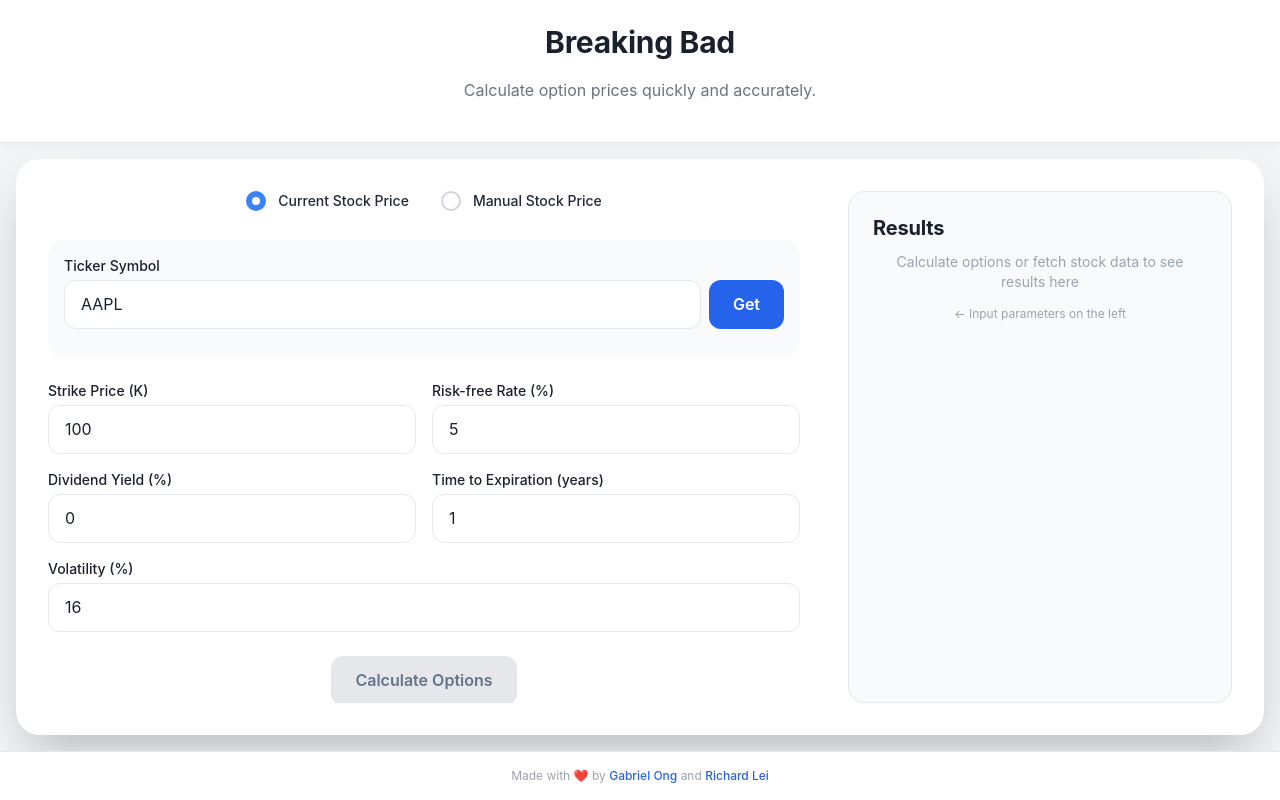
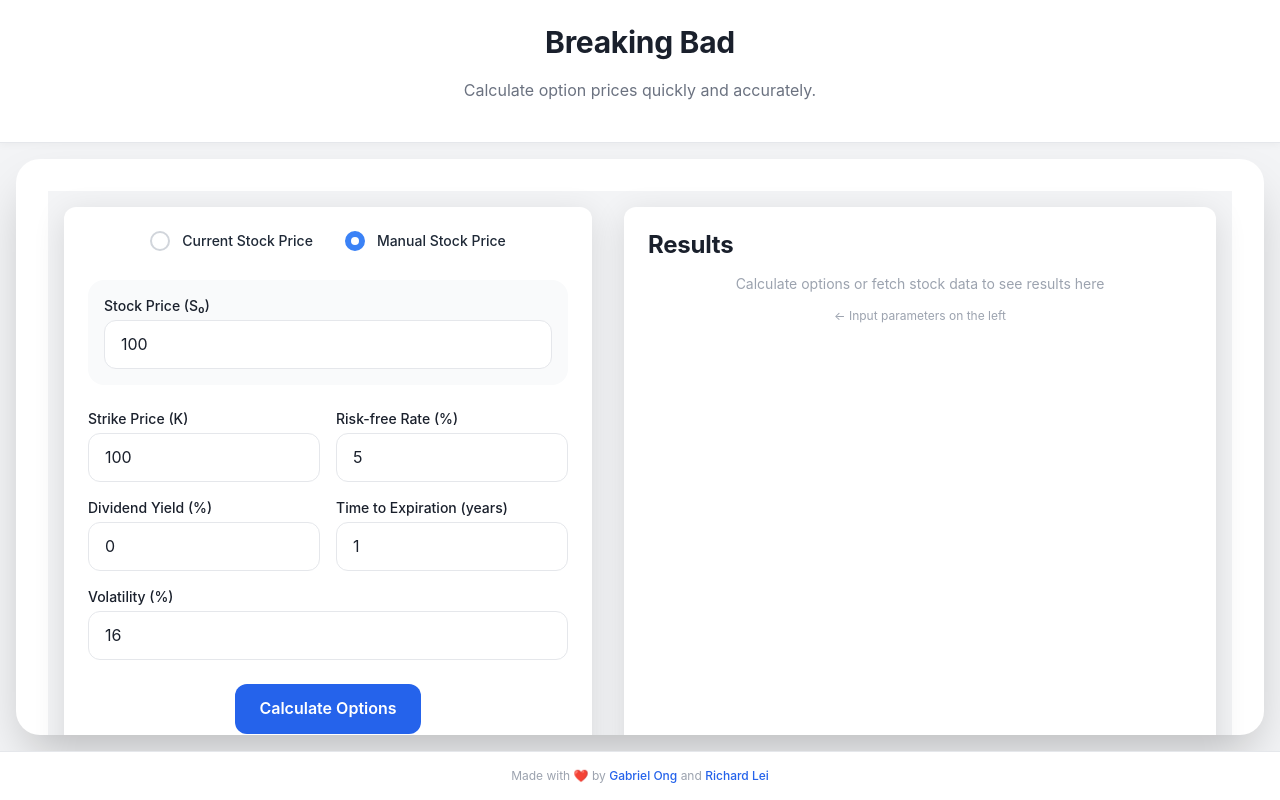
Before and after one commit to gongahkia/breaking-bad, a Next.js app in the folder src/breaking-bad/: page / in a window 1280 px wide. Built offline with nearby package versions, Linux system fonts and the light colour scheme.

Commit message:
feat(app): more fixes

```diff
--- a/src/breaking-bad/components/option-calculator.tsx
+++ b/src/breaking-bad/components/option-calculator.tsx
@@ -1,34 +1,34 @@
-"use client"
+"use client";
 
-import { useState, useEffect, useRef, useCallback } from "react"
-import { useForm } from "react-hook-form"
-import { motion } from "framer-motion"
-import { calculateOption } from "../app/actions/calculate"
-import StockTicker from "./StockTicker"
-import HeatMap from "./VolatilityHeatMap"
-import TradingRecommendations from "./TradingRecommendations"
-import { CalculationResult, FormData, OptionInputs, OptionRecommendation } from "./types"
+import { useState, useEffect, useRef, useCallback } from "react";
+import { useForm } from "react-hook-form";
+import { motion } from "framer-motion";
+import { calculateOption } from "../app/actions/calculate";
+import StockTicker from "./StockTicker";
+import HeatMap from "./VolatilityHeatMap";
+import TradingRecommendations from "./TradingRecommendations";
+import { CalculationResult, FormData, OptionInputs, OptionRecommendation } from "./types"; // Ensure OptionRecommendation is imported
 
 export default function OptionCalculator() {
-  const [volatilityPercent, setVolatilityPercent] = useState(16)
-  const [interestRatePercent, setInterestRatePercent] = useState(5)
-  const [isCalculating, setIsCalculating] = useState(false)
-  const [result, setResult] = useState<CalculationResult | null>(null)
-  const [error, setError] = useState<string | null>(null)
-  const [priceMode, setPriceMode] = useState<"auto" | "manual">("auto")
-  const [tickerInput, setTickerInput] = useState("AAPL")
-  const [submittedTicker, setSubmittedTicker] = useState("") // Holds the ticker for API call
-  const [autoPrice, setAutoPrice] = useState<number | null>(null) // Price fetched by StockTicker
-  const [manualPrice, setManualPrice] = useState("100") // Manually entered price
+  const [volatilityPercent, setVolatilityPercent] = useState(16);
+  const [interestRatePercent, setInterestRatePercent] = useState(5);
+  const [isCalculating, setIsCalculating] = useState(false);
+  const [result, setResult] = useState<CalculationResult | null>(null);
+  const [error, setError] = useState<string | null>(null);
+  const [priceMode, setPriceMode] = useState<"auto" | "manual">("manual"); // Default to manual as per previous steps
+  const [tickerInput, setTickerInput] = useState("AAPL");
+  const [submittedTicker, setSubmittedTicker] = useState(""); // Holds the ticker for API call
+  const [autoPrice, setAutoPrice] = useState<number | null>(null); // Price fetched by StockTicker
+  const [manualPrice, setManualPrice] = useState("100"); // Manually entered price
   const [formData, setFormData] = useState<FormData>({
     strikePrice: "100",
     dividendYield: "0",
-    timeToExpiration: "1"
-  })
+    timeToExpiration: "1",
+  });
 
-  const [heatMapGenerated, setHeatMapGenerated] = useState(false)
-  const [stockData, setStockData] = useState<any>(null) // Data from StockTicker
-  const [recommendations, setRecommendations] = useState<OptionRecommendation[] | null>(null);
+  const [heatMapGenerated, setHeatMapGenerated] = useState(false);
+  const [stockData, setStockData] = useState<any>(null); // Data from StockTicker
+  const [recommendations, setRecommendations] = useState<OptionRecommendation[] | null>(null); // State to store recommendations
 
   const {
     register,
@@ -44,27 +44,28 @@ export default function OptionCalculator() {
     },
   });
 
-  const resultsRef = useRef<HTMLDivElement>(null)
+  const resultsRef = useRef<HTMLDivElement>(null);
 
   const handleFormDataChange = (field: keyof FormData, value: string) => {
-    setFormData(prev => ({ ...prev, [field]: value }))
-  }
+    setFormData(prev => ({ ...prev, [field]: value }));
+  };
 
   const validateInputs = useCallback((): string | null => {
-    // Determine which stock price to validate based on mode
-    const currentStockPrice = priceMode === "auto" ? autoPrice : Number(manualPrice)
+    const currentStockPrice = priceMode === "auto" ? autoPrice : Number(manualPrice);
 
-    const strikePrice = Number(formData.strikePrice)
-    const timeToExpiration = Number(formData.timeToExpiration)
-    const dividendYield = Number(formData.dividendYield)
+    const strikePrice = Number(formData.strikePrice);
+    const timeToExpiration = Number(formData.timeToExpiration);
+    const dividendYield = Number(formData.dividendYield);
+    const currentVolatilityPercent = volatilityPercent; // Use state value directly
+    const currentInterestRatePercent = interestRatePercent; // Use state value directly
 
-    if (!currentStockPrice || currentStockPrice <= 0 || isNaN(currentStockPrice)) return "Stock price must be a positive number"
-    if (!strikePrice || strikePrice <= 0 || isNaN(strikePrice)) return "Strike price must be a positive number"
-    if (!timeToExpiration || timeToExpiration <= 0 || isNaN(timeToExpiration)) return "Time to expiration must be a positive number"
-    if (dividendYield < 0 || isNaN(dividendYield)) return "Dividend yield cannot be negative"
-    if (volatilityPercent <= 0 || isNaN(volatilityPercent)) return "Volatility must be a positive number"
-    if (interestRatePercent < 0 || isNaN(interestRatePercent)) return "Risk-free rate cannot be negative"
-    return null
+    if (!currentStockPrice || currentStockPrice <= 0 || isNaN(currentStockPrice)) return "Stock price must be a positive number.";
+    if (!strikePrice || strikePrice <= 0 || isNaN(strikePrice)) return "Strike price must be a positive number.";
+    if (!timeToExpiration || timeToExpiration <= 0 || isNaN(timeToExpiration)) return "Time to expiration must be a positive number.";
+    if (dividendYield < 0 || isNaN(dividendYield)) return "Dividend yield cannot be negative.";
+    if (currentVolatilityPercent <= 0 || isNaN(currentVolatilityPercent)) return "Volatility must be a positive number.";
+    if (currentInterestRatePercent < 0 || isNaN(currentInterestRatePercent)) return "Risk-free rate cannot be negative.";
+    return null;
   }, [priceMode, autoPrice, manualPrice, formData, volatilityPercent, interestRatePercent]);
 
 
@@ -73,10 +74,16 @@ export default function OptionCalculator() {
     if (validationError) {
       setError(validationError);
       setResult(null);
+      setHeatMapGenerated(false); // Clear heat map if validation fails
+      setRecommendations(null); // Clear recommendations if validation fails
       return;
     }
     setIsCalculating(true);
     setError(null);
+    setResult(null); // Clear previous results before new calculation
+    setHeatMapGenerated(false); // Reset heat map state on new calculation
+    setRecommendations(null); // Clear previous recommendations on new calculation
+
     try {
       const stockPrice = priceMode === "auto" ? (autoPrice || 0) : Number(manualPrice);
       const strikePrice = Number(formData.strikePrice);
@@ -85,11 +92,9 @@ export default function OptionCalculator() {
       const timeToExpiration = Number(formData.timeToExpiration);
       const volatility = volatilityPercent / 100;
 
-      const inputs = { stockPrice, strikePrice, interestRate, dividendYield, timeToExpiration, volatility };
+      const inputs: OptionInputs = { stockPrice, strikePrice, interestRate, dividendYield, timeToExpiration, volatility };
 
-      // --- ADD THIS CONSOLE.LOG ---
       console.log("Inputs being sent to calculateOption:", inputs);
-      // --- END ADDITION ---
 
       const calculationResult = await calculateOption(inputs);
       setResult(calculationResult);
@@ -108,35 +113,30 @@ export default function OptionCalculator() {
       setSubmittedTicker(""); // Clear submitted ticker when switching to manual mode
       setAutoPrice(null); // Clear auto price
       setStockData(null); // Clear stock data
-    } else {
-      // When switching to auto, ensure tickerInput is reset if needed or fetch immediately
-      // If you want to automatically fetch the default ticker on mode switch, uncomment:
-      // if (tickerInput.trim() && submittedTicker !== tickerInput.trim()) {
-      //   setSubmittedTicker(tickerInput.trim());
-      // }
     }
     // Always clear calculation results and recommendations when mode changes
     setResult(null);
     setHeatMapGenerated(false);
+    setRecommendations(null); // Clear recommendations when mode changes
     setError(null);
   }, [priceMode]); // Dependency on priceMode
 
   const handleTickerSubmit = () => {
     if (tickerInput.trim()) {
-      setSubmittedTicker(tickerInput.trim())
+      setSubmittedTicker(tickerInput.trim());
       setAutoPrice(null); // Clear previous auto price before new fetch
       setStockData(null); // Clear previous stock data before new fetch
       setError(null); // Clear any old errors
     }
-  }
+  };
 
   // canCalculate should consider the selected price mode and its corresponding price
   const canCalculate = priceMode === "manual"
     ? !isNaN(Number(manualPrice)) && Number(manualPrice) > 0 // Manual mode: manualPrice must be a valid positive number
-    : autoPrice !== null && autoPrice > 0; // Auto mode: autoPrice must be set and positive
+    : autoPrice !== null && autoPrice > 0 && submittedTicker !== ""; // Auto mode: autoPrice must be set and positive, and a ticker submitted
 
   const getOptionInputs = useCallback((): OptionInputs => {
-    const stockPrice = priceMode === "auto" ? (autoPrice || 0) : Number(manualPrice)
+    const stockPrice = priceMode === "auto" ? (autoPrice || 0) : Number(manualPrice);
     return {
       stockPrice,
       strikePrice: Number(formData.strikePrice),
@@ -144,14 +144,14 @@ export default function OptionCalculator() {
       dividendYield: Number(formData.dividendYield),
       timeToExpiration: Number(formData.timeToExpiration),
       volatility: volatilityPercent / 100,
-    }
+    };
   }, [priceMode, autoPrice, manualPrice, formData, interestRatePercent, volatilityPercent]);
 
   useEffect(() => {
     if (result && resultsRef.current) {
-      resultsRef.current.scrollTo({ top: 0, behavior: 'smooth' })
+      resultsRef.current.scrollTo({ top: 0, behavior: 'smooth' });
     }
-  }, [result])
+  }, [result]);
 
   const handlePriceUpdate = useCallback((price: number) => {
     setAutoPrice(price);
@@ -161,10 +161,15 @@ export default function OptionCalculator() {
     setStockData(data);
   }, []);
 
+  // New callback to receive recommendations from TradingRecommendations
+  const handleRecommendationsGenerated = useCallback((generatedRecs: OptionRecommendation[]) => {
+    setRecommendations(generatedRecs);
+  }, []);
+
   return (
-    <div className="flex h-full gap-8 overflow-hidden">
-      {/* Left Panel - Input Form */}
-      <div className="flex-1 overflow-y-auto pr-4 space-y-6">
+    <div className="flex flex-col lg:flex-row min-h-screen bg-gray-100 text-gray-800">
+      {/* Left Card - Input Form */}
+      <div className="lg:w-1/2 p-6 space-y-6 bg-white shadow-lg rounded-lg m-4">
         {/* Mode Toggle */}
         <div className="flex items-center justify-center gap-8">
           {[
@@ -327,7 +332,7 @@ export default function OptionCalculator() {
         <div className="flex justify-center">
           <button
             onClick={handleCalculate}
-            disabled={isCalculating || !canCalculate || validateInputs() !== null} // Added validateInputs to disabled
+            disabled={isCalculating || !canCalculate || validateInputs() !== null}
             className={`
               px-8 py-3 rounded-xl font-semibold shadow-lg transition-all duration-200
               ${canCalculate && !isCalculating && validateInputs() === null
@@ -365,21 +370,30 @@ export default function OptionCalculator() {
           </button>
         </div>
 
-        {/* Trading Recommendations Component */}
-        <TradingRecommendations result={result} />
+        {/* Trading Recommendations Component - Stays on the left for inputs */}
+        <section className="space-y-4">
+            <h2 className="text-xl font-semibold border-b pb-2">Trading Recommendations Input</h2>
+            <p className="text-sm text-gray-600">
+                Enter current market prices to get buy/sell recommendations based on theoretical values.
+            </p>
+            <TradingRecommendations
+                result={result} // Pass the calculated result to TradingRecommendations
+                onGenerateRecommendations={handleRecommendationsGenerated} // Pass the new callback
+            />
+        </section>
 
       </div>
 
       {/* Right Panel - Results Card */}
       <div
         ref={resultsRef}
-        className="w-96 bg-gray-50 rounded-2xl border border-gray-200 p-6 overflow-y-auto flex-shrink-0"
+        className="lg:w-1/2 p-6 space-y-6 bg-white shadow-lg rounded-lg m-4 overflow-y-auto flex-shrink-0"
       >
         <div className="space-y-6">
-          <h3 className="text-xl font-bold text-gray-800">Results</h3>
+          <h3 className="text-2xl font-bold text-gray-800 mb-4">Results</h3>
 
           {/* Stock Ticker (Hidden) - Only for data fetching when in auto mode */}
-          {priceMode === "auto" && submittedTicker && ( // <-- Only render StockTicker in auto mode with a submitted ticker
+          {priceMode === "auto" && submittedTicker && (
             <div style={{ display: 'none' }}>
               <StockTicker
                 ticker={submittedTicker}
@@ -425,7 +439,9 @@ export default function OptionCalculator() {
                 >
                   <span className="text-gray-700 font-medium">{label}</span>
                   <span className={`font-bold ${color}`}>
+                    {/* Check for null explicitly for display */}
                     {typeof value === 'number' && value !== null ? value.toFixed(4) : 'N/A'}
+                    {label === "Implied Volatility" && typeof value === 'number' && value !== null ? '%' : ''} {/* Add % for IV */}
                   </span>
                 </div>
               ))}
@@ -440,16 +456,50 @@ export default function OptionCalculator() {
               className="bg-white rounded-lg p-4 border border-gray-200 shadow-sm"
             >
               <h4 className="font-semibold text-gray-800 mb-3">Volatility Heat Map</h4>
+              {/* HeatMap component itself will handle rendering logic based on its props */}
               <HeatMap
                 optionInputs={getOptionInputs()}
-                canGenerate={true}
-                displayOnly={true}
+                canGenerate={true} // Assuming true here means data can be generated and displayed
+                displayOnly={true} // Tells HeatMap to only display, not generate a button
               />
             </motion.div>
           )}
 
+          {/* NEW: Trading Recommendations & Analysis Section */}
+          {recommendations && recommendations.length > 0 && (
+            <motion.div
+              initial={{ opacity: 0, y: 20 }}
+              animate={{ opacity: 1, y: 0 }}
+              className="bg-white rounded-lg p-4 border border-gray-200 shadow-sm space-y-4"
+            >
+              <h4 className="font-semibold text-gray-800 mb-2">Trading Recommendations & Analysis</h4>
+              {recommendations.map((rec, index) => (
+                <div key={index} className="border p-3 rounded-md shadow-sm bg-gray-50">
+                  <p>
+                    <strong>{rec.type === 'call' ? 'Call Option' : 'Put Option'} {rec.action.toUpperCase()}</strong>
+                    <span className={`ml-2 px-2 py-1 rounded-full text-xs font-semibold ${
+                      rec.confidence === 'high' ? 'bg-green-200 text-green-800' :
+                      rec.confidence === 'medium' ? 'bg-yellow-200 text-yellow-800' :
+                      'bg-red-200 text-red-800'
+                    }`}>
+                      {rec.confidence.toUpperCase()}
+                    </span>
+                  </p>
+                  <p className="text-sm mt-1">{rec.reason}</p>
+                  <p className="text-xs text-gray-600 mt-2">
+                    Theoretical Price: ${rec.theoreticalPrice.toFixed(2)} | Market Price: ${rec.marketPrice.toFixed(2)} | Difference: ${rec.priceDifference.toFixed(2)}
+                  </p>
+                </div>
+              ))}
+              <p className="text-xs text-gray-500 mt-4">
+                <strong className="text-red-600">Disclaimer:</strong> These recommendations are based on theoretical Black-Scholes pricing and should not be considered as financial advice. Always conduct your own research and consider market conditions, liquidity, and risk tolerance before trading.
+              </p>
+            </motion.div>
+          )}
+
+
           {/* Empty State */}
-          {!result && !stockData && !heatMapGenerated && (
+          {!result && !stockData && !heatMapGenerated && !recommendations && (
             <div className="h-full flex items-center justify-center text-gray-400">
               <div className="text-center">
                 <p className="text-sm">Calculate options or fetch stock data to see results here</p>
@@ -460,5 +510,5 @@ export default function OptionCalculator() {
         </div>
       </div>
     </div>
-  )
+  );
 }
```
Lines whose indentation alone changed are shown as unchanged.
